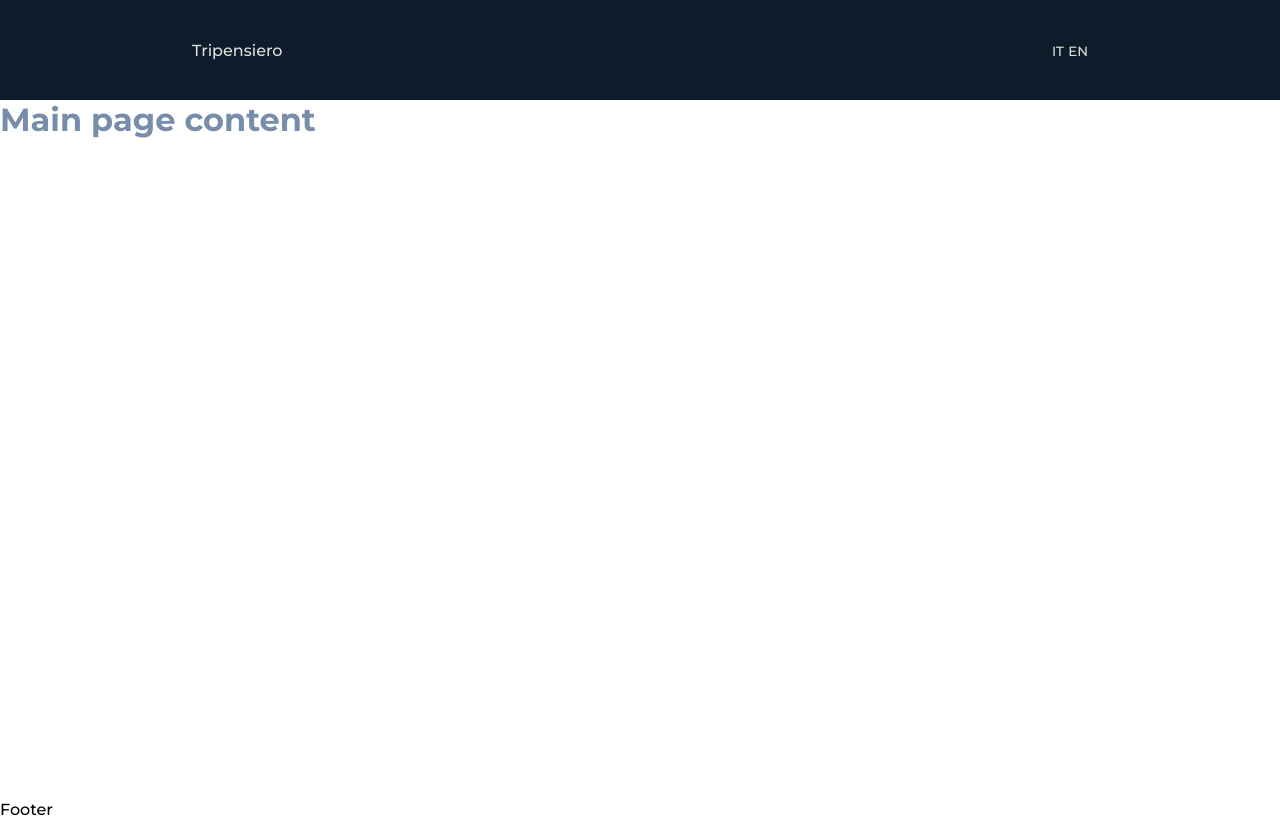
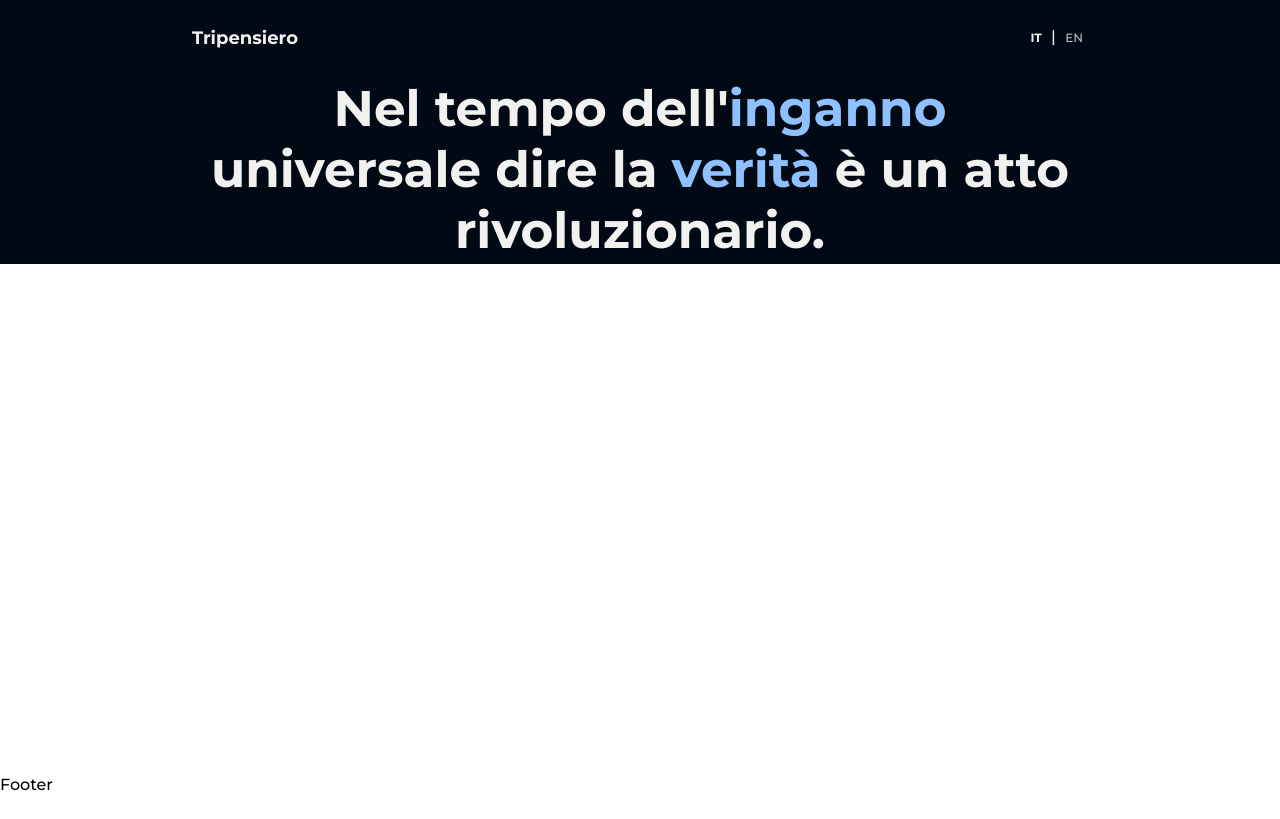
Before and after one commit to branila/tripensiero, a SvelteKit app: page / in a window 1280 px wide. Built offline with nearby package versions, Linux system fonts and the light colour scheme.

Commit message:
finished navbar, created store for site language and created header

```diff
--- a/src/app.css
+++ b/src/app.css
@@ -8,7 +8,8 @@
 }
 
 :root {
-  --primary: #E0E1DD;
-  --secondary: #0D1B2A;
-  --accent: #778DA9;
+  --background: #000914;
+  --primary: #f1f1f0;
+  --unactive: #c0c0c0;
+  --accent: #8fc0ff;
 }
--- a/src/routes/+layout.svelte
+++ b/src/routes/+layout.svelte
@@ -7,14 +7,14 @@
 
 <Navbar/>
 
-<div class="inner-container">
+<div class="container">
   <slot/>
 </div>
 
 <Footer/>
 
 <style>
-  .inner-container {
+  .container {
     min-height: calc(100svh - 100px);
   }
 </style>
--- a/src/routes/+page.svelte
+++ b/src/routes/+page.svelte
@@ -1,9 +1,5 @@
-<h1>
-  Main page content
-</h1>
+<script>
+  import Header from './Header.svelte';
+</script>
 
-<style>
-  h1 {
-    color: var(--accent);
-  }
-</style>
+<Header/>
--- /dev/null
+++ b/src/routes/Header.svelte
@@ -0,0 +1,35 @@
+<script>
+  import { language } from '$stores/language'
+</script>
+
+<header>
+  <div>
+    {#if $language == 'en'}
+      In a time of universal <span>deceit</span> telling the <span>truth</span> is a revolutionary act.
+    {:else if $language == 'it'}
+      Nel tempo dell'<span>inganno</span> universale dire la <span>verità</span> è un atto rivoluzionario.
+    {/if}
+  </div>
+</header>
+
+<style>
+  header {
+    padding: 0 clamp(25px, 15vw, 15vw);
+    height: calc(33svh - 75px);
+    display: flex;
+    justify-content: center;
+    align-items: center;
+    background-color: var(--background);
+  }
+
+  header div {
+    font-size: 50px;
+    font-weight: bold;
+    text-align: center;
+    color: var(--primary);
+  }
+
+  header span {
+    color: var(--accent);
+  }
+</style>
--- a/src/routes/Language.svelte
+++ b/src/routes/Language.svelte
@@ -1,27 +1,43 @@
 <script lang="ts">
-  function changeLanguage(language: string) {
-    console.log(language)
-  }
+  import { onMount } from 'svelte';
+  import { language } from '$stores/language'
+
+  onMount(() => language.change(localStorage.getItem('language') || 'it'))
 </script>
 
 <div>
-  <button on:click={() => changeLanguage('it')}>
+  <button class:active={$language == 'it'} on:click={() => language.change('it')}>
     IT
   </button>
 
-  <button on:click={() => changeLanguage('en')}>
+  <span> | </span>
+
+  <button class:active={$language == 'en'} on:click={() => language.change('en')}>
     EN
   </button>
 </div>
 
 <style>
-  div {
-    width: fit-content;
+  button {
+    background-color: var(--background);
+    color: var(--primary);
+    border: 0;
+    border-radius: 5px;
+    padding: 5px;
+    color: var(--unactive);
+    transition: 0.2s;
+    font-size: 12px;
   }
 
-  button {
-    background-color: var(--secondary);
+  button:hover {
     color: var(--primary);
-    border: 0;
+    cursor: pointer;
+    font-weight: bold;
+    transition: 0.2s;
+  }
+
+  .active {
+    color: var(--primary);
+    font-weight: bold;
   }
 </style>
--- a/src/routes/Navbar.svelte
+++ b/src/routes/Navbar.svelte
@@ -3,7 +3,7 @@
 </script>
 
 <nav>
-  <a class="logo" href="/">
+  <a href="/">
     Tripensiero
   </a>
 
@@ -12,11 +12,11 @@
 
 <style>
   nav {
-    height: 100px;
+    height: 75px;
     display: flex;
     justify-content: space-between;
     align-items: center;
-    background-color: var(--secondary);
+    background-color: var(--background);
     color: var(--primary);
     padding: 0 clamp(25px, 15vw, 15vw);
   }
@@ -24,5 +24,7 @@
   nav a {
     text-decoration: none;
     color: var(--primary);
+    font-size: 18px;
+    font-weight: bold;
   }
 </style>
--- /dev/null
+++ b/src/stores/language.ts
@@ -0,0 +1,16 @@
+import { writable } from 'svelte/store'
+
+function createStore() {
+  const { subscribe, set } = writable()
+
+  return {
+    subscribe,
+    change: (newLanguage: string) => {
+      set(newLanguage)
+      localStorage.setItem('language', newLanguage)
+    }
+  }
+}
+
+// The default value of the store is defined at runtime in the Language.svelte component
+export const language = createStore()
--- a/svelte.config.js
+++ b/svelte.config.js
@@ -11,7 +11,11 @@ const config = {
 		// adapter-auto only supports some environments, see https://kit.svelte.dev/docs/adapter-auto for a list.
 		// If your environment is not supported or you settled on a specific environment, switch out the adapter.
 		// See https://kit.svelte.dev/docs/adapters for more information about adapters.
-		adapter: adapter()
+		adapter: adapter(),
+
+		alias: {
+			$stores: './src/stores'
+		}
 	}
 }
 
```
